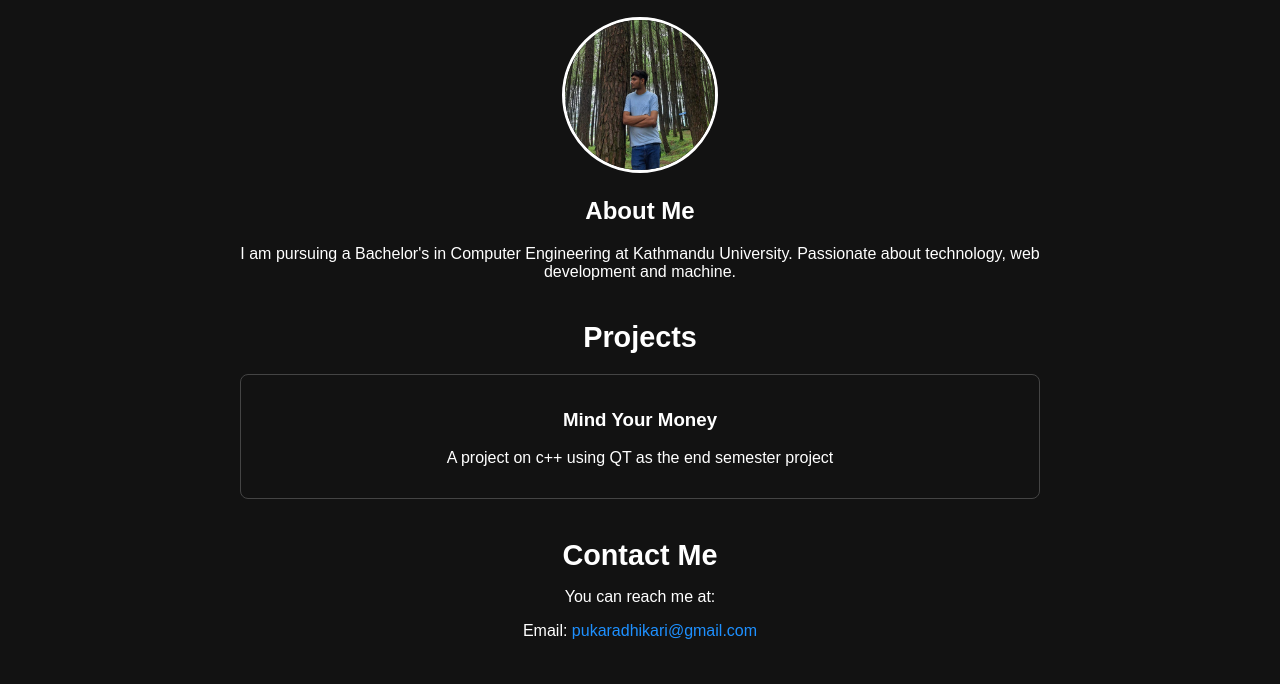
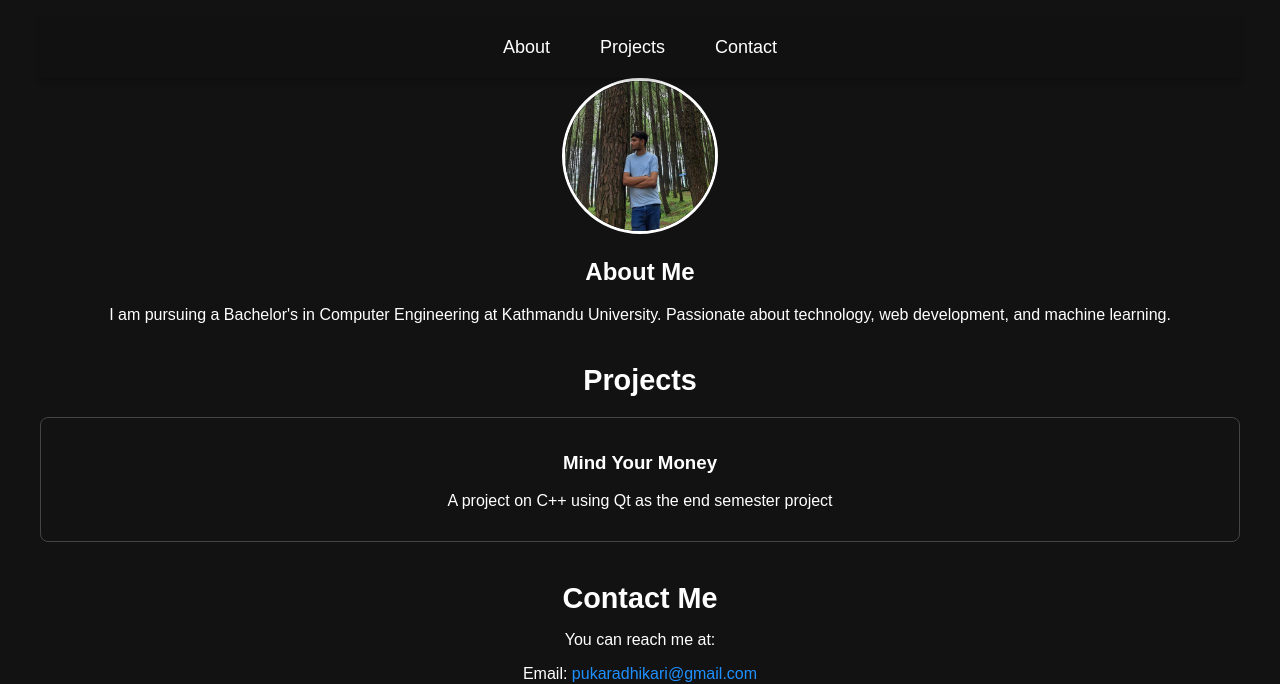
Before and after one commit to pukaradhikari1/pukaradhikari1, a plain HTML site: page index.html in a window 1280 px wide. Shown: the part 121-805 px from the top of the page. Drawn offline with nearby package versions, Linux system fonts and the light colour scheme.

Commit message:
Add files via upload

```diff
--- a/index.html
+++ b/index.html
@@ -6,39 +6,86 @@
     <title>Pukar Adhikari - Personal Website</title>
     <link rel="icon" type="image/png" sizes="16x16" href="./pp.jpg" />
     <link rel="stylesheet" href="style.css" />
+    <!-- AOS CSS -->
+    <link href="https://cdn.jsdelivr.net/npm/aos@2.3.4/dist/aos.css" rel="stylesheet">
+    <style>
+        /* Navbar Styles */
+        .navbar {
+            background-color: #111;
+            padding: 15px 20px;
+            display: flex;
+            justify-content: center;
+            gap: 20px;
+            position: sticky;
+            top: 0;
+            z-index: 1000;
+            box-shadow: 0 4px 6px rgba(0, 0, 0, 0.2);
+            transition: background-color 0.3s ease;
+        }
+
+        .navbar a {
+            color: white;
+            text-decoration: none;
+            font-size: 18px;
+            padding: 5px 15px;
+            border-radius: 4px;
+        }
+
+        .navbar a:hover {
+            background-color: #ff9800;
+            color: black;
+            transition: background-color 0.3s ease;
+        }
+
+        .navbar a.active {
+            background-color: #ff9800;
+            color: black;
+        }
+    </style>
 </head>
 <body class="dark-mode">
     <div class="container">
         <header>
             <h1>Pukar Adhikari</h1>
             <p>Computer Engineering Student</p>
+        </header>
 
-        </header>
-        <section class="profile">
+        <!-- Navbar (Navigation Bar) -->
+        <nav class="navbar">
+            <a href="#about">About</a>
+            <a href="#projects">Projects</a>
+            <a href="#contact">Contact</a>
+        </nav>
+
+        <!-- Profile Section with Animation -->
+        <section class="profile" data-aos="fade-down">
             <img src="pp.jpg" alt="Pukar Adhikari" />
         </section>
-        <section class="about">
+
+        <!-- About Section with Animation -->
+        <section class="about" id="about" data-aos="fade-up">
             <h2>About Me</h2>
             <p>
-                I am pursuing a Bachelor's in Computer Engineering at Kathmandu University. Passionate about technology, web development and machine.
+                I am pursuing a Bachelor's in Computer Engineering at Kathmandu University. Passionate about technology, web development, and machine learning.
             </p>
         </section>
-        <section class="projects">
+
+        <!-- Projects Section with Animation -->
+        <section class="projects" id="projects" data-aos="fade-right">
             <h2>Projects</h2>
             <div class="project-list">
-
-                <div class="project">
-                <h3>Mind Your Money</h3>
-                <p>A project on c++ using QT as the end semester project</p>
-
+                <div class="project" data-aos="zoom-in">
+                    <h3>Mind Your Money</h3>
+                    <p>A project on C++ using Qt as the end semester project</p>
+                </div>
             </div>
         </section>
 
-        <section class="contact">
+        <!-- Contact Section with Animation -->
+        <section class="contact" id="contact" data-aos="fade-left">
             <h2>Contact Me</h2>
             <p>You can reach me at:</p>
-            <p>Email: <a href="pukarad16@gmail.com" class="contact-link">pukaradhikari@gmail.com</a></p>
-
+            <p>Email: <a href="mailto:pukaradhikari@gmail.com" class="contact-link">pukaradhikari@gmail.com</a></p>
         </section>
 
         <footer>
@@ -52,6 +99,12 @@
         </footer>
     </div>
 
+    <!-- AOS JS -->
+    <script src="https://cdn.jsdelivr.net/npm/aos@2.3.4/dist/aos.js"></script>
+    <script>
+        AOS.init(); // Initialize AOS
+    </script>
+
     <script src="script.js"></script>
 </body>
 </html>
--- a/script.js
+++ b/script.js
@@ -22,3 +22,36 @@ document.addEventListener("DOMContentLoaded", () => {
         button.textContent = theme === "dark" ? "Toggle Light Mode" : "Toggle Dark Mode";
     }
 });
+// Smooth Scroll for navbar links
+const navbarLinks = document.querySelectorAll('.navbar a');
+navbarLinks.forEach(link => {
+    link.addEventListener('click', function (e) {
+        e.preventDefault(); // Prevent the default jump
+        const targetId = this.getAttribute('href').substring(1); // Get the target section ID
+        const targetSection = document.getElementById(targetId);
+
+        // Scroll to the section smoothly
+        targetSection.scrollIntoView({
+            behavior: 'smooth',
+            block: 'start'
+        });
+    });
+});
+
+// Highlight the active section link
+window.addEventListener('scroll', () => {
+    let current = "";
+    document.querySelectorAll("section").forEach(section => {
+        const sectionTop = section.offsetTop;
+        if (pageYOffset >= sectionTop - 50) {
+            current = section.getAttribute("id");
+        }
+    });
+
+    navbarLinks.forEach(link => {
+        link.classList.remove("active");
+        if (link.getAttribute("href").substring(1) === current) {
+            link.classList.add("active");
+        }
+    });
+});
--- a/style.css
+++ b/style.css
@@ -129,3 +129,62 @@ body.light-mode .project {
 .contact a.contact-link:hover {
     text-decoration: underline;
 }
+/* Base layout */
+.container {
+    max-width: 1200px;
+    margin: auto;
+    padding: 20px;
+}
+
+/* Responsive layout */
+@media screen and (max-width: 768px) {
+    .container {
+        padding: 10px;
+    }
+
+    .project-list {
+        display: flex;
+        flex-direction: column;
+    }
+
+    img {
+        width: 100%;
+        height: auto;
+    }
+}
+/* Navbar Styles */
+/* Navbar Styles */
+.navbar {
+    background-color: #111;  /* Dark background */
+    padding: 15px 20px;      /* Add some padding for spacing */
+    display: flex;
+    justify-content: center; /* Center the links */
+    gap: 20px;               /* Space out the links */
+    position: sticky;        /* Stick to the top */
+    top: 0;                  /* Stick to the top of the page */
+    z-index: 1000;           /* Keep it above other elements */
+    box-shadow: 0 4px 6px rgba(0, 0, 0, 0.2); /* Subtle shadow for depth */
+    transition: background-color 0.3s ease; /* Smooth background transition */
+}
+
+/* Navbar links */
+.navbar a {
+    color: white;            /* White text color */
+    text-decoration: none;   /* Remove underlines */
+    font-size: 18px;         /* Medium font size */
+    padding: 5px 15px;       /* Add some padding inside each link */
+    border-radius: 4px;      /* Slightly rounded corners */
+}
+
+/* Navbar links on hover */
+.navbar a:hover {
+    background-color: #ff9800;  /* Orange background on hover */
+    color: black;                /* Change text color */
+    transition: background-color 0.3s ease; /* Smooth transition */
+}
+
+/* Active link (optional - when the user is on that section) */
+.navbar a.active {
+    background-color: #ff9800;  /* Orange background */
+    color: black;                /* Black text */
+}
```
